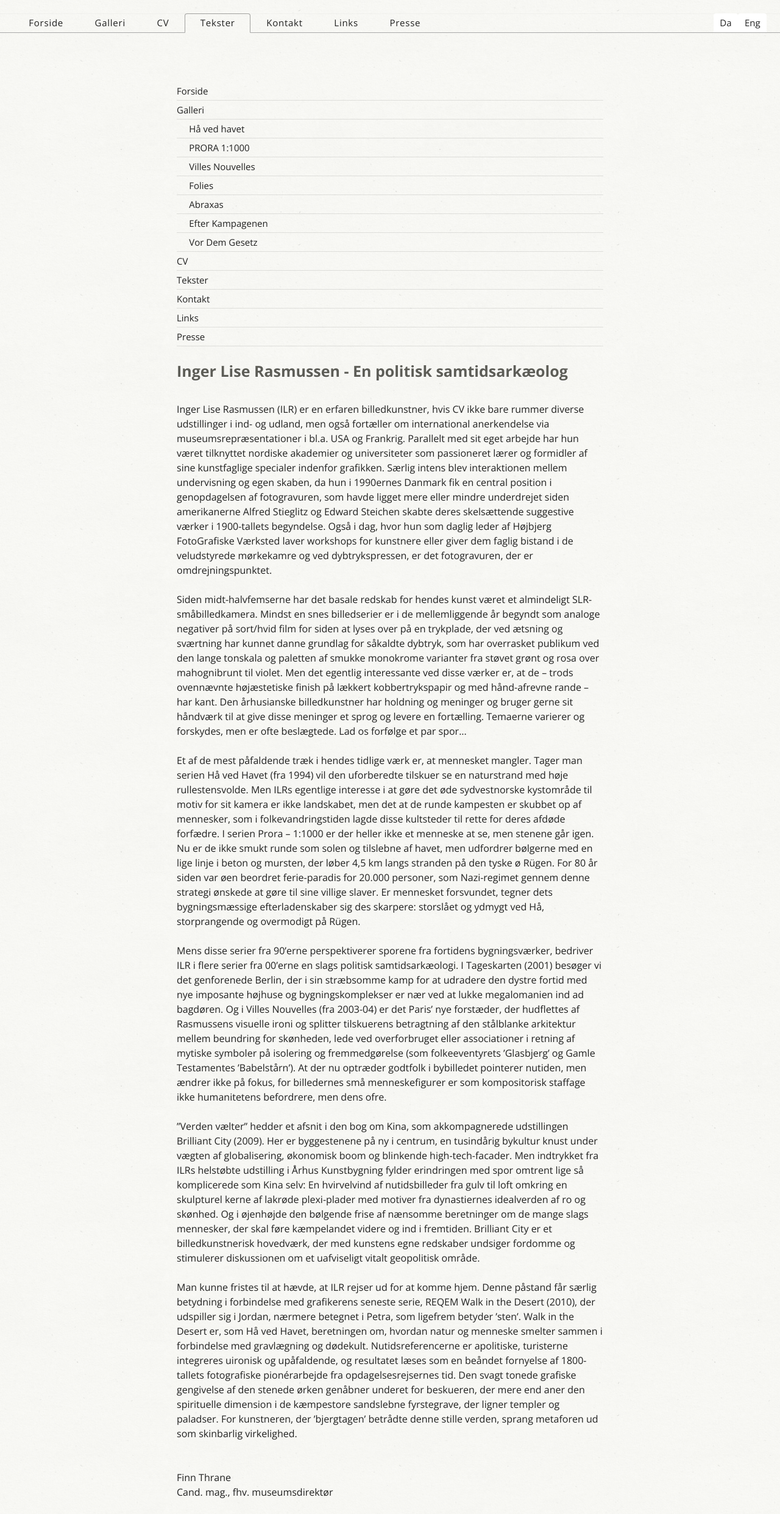
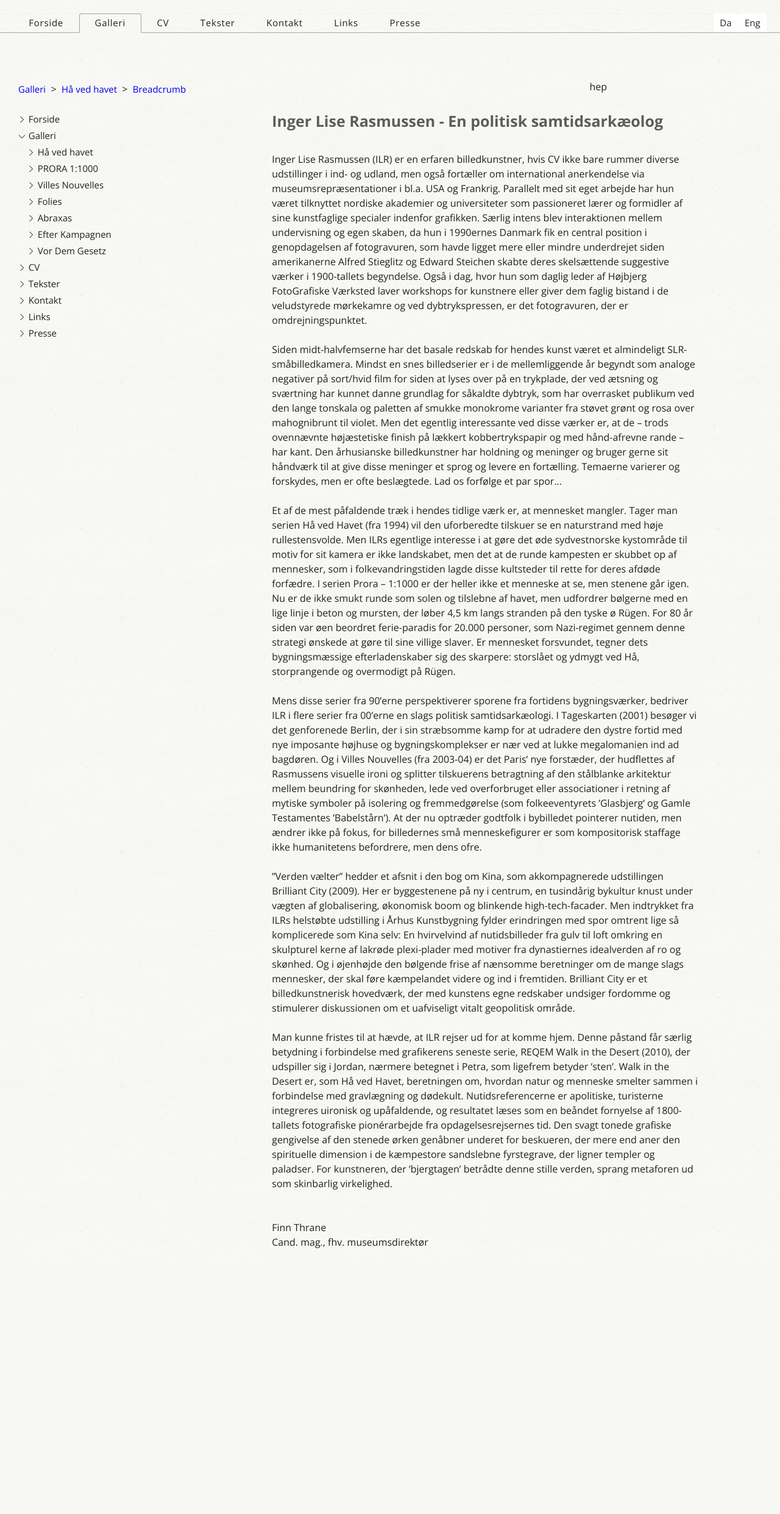
Before and after one commit to cirkavisti/FirstRepository, a PHP site: page /Ingerlise_HtmlSkitse/tekstdemo.php in a window 1280 px wide. Shown: the whole page at 61% size. After the commit the page ends 2047 px from the top, so only its background shows below. Run offline with PHP 8.4, Linux system fonts and the light colour scheme.

Commit message:
Arrows til leftMenu. PSD til opsætning

```diff
--- a/Ingerlise_HtmlSkitse/css/layout.css
+++ b/Ingerlise_HtmlSkitse/css/layout.css
@@ -83,7 +83,7 @@ body {
 	padding: 0px; /* padding: 1.75em 2em; */
 }
 .content-wrapper {
-	max-width: 960px;
+	max-width: 1280px;
 	margin: 0px auto;
 	text-align: left;
 }
@@ -221,6 +221,18 @@ header nav ul.langMenu li a {
 ul.leftMenu {
 	float: left;
 	width: 100%;
+	margin-left: -0.5em;
+}
+ul.leftMenu .Arrow {
+	display: inline-block;
+	line-height: 1.8em;
+	width: 12px;
+	height: 14px;
+	background: url(../images/Arrows.png) 0px 0px no-repeat;
+	/* border: 1px solid red; */
+	text-indent: -999em;
+	vertical-align: middle;
+	margin-right: 0.35em;
 }
 ul.leftMenu li {
 	display: inline-block;
@@ -230,22 +242,53 @@ ul.leftMenu li {
 	width: 100%; /* 6.6666%; /* 8.3333%; */
 }
 ul.leftMenu li a {
-	padding: 0px;
-	width: 100%;
-	line-height: 2em;
+	padding: 0px 0.5em 0px 0.5em;
+	width: auto; /* 100%; */
+	line-height: 1.8em; /* 2em */
 	display: inline-block;
 	float: left;
 	text-decoration: none;
 	margin: 0px;
-	border-bottom: 1px solid rgba(0,0,0,0.1);
+	/* border-bottom: 1px solid rgba(0,0,0,0.05); */
 	color: rgba(0,0,0,0.87);
 	font-size: 15px;
+	/* background: white; */
 }
-ul.leftMenu ul li a {
-	padding: 0px 0px 0px 1.35em; /* indent links here */
-	width: 100%;
+ul.leftMenu li a {
+	padding: 0px 0.5em 0px 0.5em;
+	width: auto; /* 100%; */
+	line-height: 1.8em; /* 2em */
+	display: inline-block;
+	float: left;
+	text-decoration: none;
+	margin: 0px;
+	/* border-bottom: 1px solid rgba(0,0,0,0.05); */
+	color: rgba(0,0,0,0.87);
+	font-size: 15px;
+	/* background: white; */
+}
+ul.leftMenu li a.active-trail .Arrow {
+	background: url(../images/Arrows.png) -12px -1px no-repeat;
 }
 
+/* second level menu */
+ul.leftMenu ul li a {
+	/* padding: 0px 0px 0px 1.35em; /* indent links here */
+	/* padding-left: 1.5em; */
+	margin-left: 1em;
+	width: auto; /* 100%; */
+}
+
+/* Breadcrumbs */
+ul.Breadcrumbs {}
+ul.Breadcrumbs li {
+	display: inline;
+	width: auto;
+}
+ul.Breadcrumbs li a {
+	text-decoration: none;
+	font-size: 15px;
+}
 
 /* +++++++++++++++++++++++++++++++++++++++++++++++++++++++ */
 /* typography */
@@ -280,3 +323,64 @@ h2 {
 h3 {
 	font-size: 19px;
 }
+
+
+/* ++++++++++++++++++++++++++++++++++++++++++++++++++++++++++++++++++++++++++ */
+/* grids */
+
+.grid {
+	width: auto;
+	padding: 0px 15px; /* 0px 15px; */
+}
+.grid:after {
+	content: "";
+	display: table;
+	clear: both;
+}
+
+[class*='col-'] {
+	padding: 0px 15px; /*  0px 15px; */
+}
+
+/* what about that module idea? */
+.floatRight { float: right; }
+.floatLeft { float: left; }
+
+
+/* +++++++++++++++++++++++++++++++++++++++++++++++++++++++++++++++++++++++++++++++++++++ */
+/* +++++++++++++++++++++++++++++++++++++++++++++++++++++++++++++++++++++++++++++++++++++ */
+/* +++++++++++++++++++++++++++++++++++++++++++++++++++++++++++++++++++++++++++++++++++++ */
+/* +++++++++++++++++++++++++++++++++++++++++++++++++++++++++++++++++++++++++++++++++++++ */
+/* +++++++++++++++++++++++++++++++++++++++++++++++++++++++++++++++++++++++++++++++++++++ */
+/* +++++++++++++++++++++++++++++++++++++++++++++++++++++++++++++++++++++++++++++++++++++ */
+/* +++++++++++++++++++++++++++++++++++++++++++++++++++++++++++++++++++++++++++++++++++++ */
+
+/* Media Queries */
+
+/* +++++++++++++++++++++++++++++++++++++++++++++++++++++++++++++++++++++++++++++++++++++ */
+/* +++++++++++++++++++++++++++++++++++++++++++++++++++++++++++++++++++++++++++++++++++++ */
+/* FIRST */
+@media only screen {
+
+  .col-1-1 { width: 99.9999%; }
+  .col-1-2 { width: 99.9999%; }
+  .col-1-3 { width: 99.9999%; }
+  .col-2-3 { width: 99.9999%; }
+  .col-1-4 { width: 99.9999%; }
+
+}
+
+
+/* ++++++++++++++++++++++++++++++++++++++++++++++++++++++++++++++++++++++++++ */
+/* ++++++++++++++++++++++++++++++++++++++++++++++++++++++++++++++++++++++++++ */
+/* larger */
+@media only screen and (min-width: 768px) {
+
+  .col-1-1 { width: 99.9999%; /* auto; */ }
+  .col-1-2 { width: 50%; }
+  .col-1-3 { width: 33.3333%; }
+  .col-2-3 { width: 66.6666%; }
+  .col-1-4 { width: 25%; }
+  .col-3-4 { width: 75%; }
+
+}
--- a/Ingerlise_HtmlSkitse/tekstdemo.php
+++ b/Ingerlise_HtmlSkitse/tekstdemo.php
@@ -1,5 +1,6 @@
 <?php require 'templates/Header.php'; ?>
 <?php require 'templates/SidebarMenu.php'; ?>
+<?php require 'templates/Breadcrumb.php'; ?>
 
 <!doctype html>
 <head>
@@ -12,12 +13,23 @@
 <body>
 	<div class="page-wrapper">
 		<?php
-			writeHeader('Tekster'); // output the header element
+			writeHeader('Galleri'); // output the header element
 			// writeMsg('Visti prøver argumentet!');
 		?>
 		<div class="content-wrapper">
+			<div class="grid">
+				<div class="col-3-4 floatLeft"><?php Breadcrumbs(''); ?></div>
+				<div class="col-1-4 floatLeft">hep</div>
+			</div>
+			<div class="grid">
+				<!-- sidebar column -->
+				<div class="col-1-4 floatLeft">
+					<!-- <h2>Galleri</h2> -->
+					<?php writeSideMenu('Galleri'); ?>
+				</div>
+				<!-- main column -->
+				<div class="col-3-4 floatLeft">
 					<div class="txtCol">
-				<?php writeSideMenu('Galleri'); ?>
 						<!-- <h2>INGER LISE RASMUSSEN – EN POLITISK SAMTIDSARKÆOLOG</h2> -->
 						<h2>Inger Lise Rasmussen - En politisk samtidsarkæolog</h2>
 						<p>Inger Lise Rasmussen (ILR) er en erfaren billedkunstner, hvis CV ikke bare rummer diverse udstillinger i ind- og udland, men også fortæller om international anerkendelse via museumsrepræsentationer i bl.a. USA og Frankrig. Parallelt med sit eget arbejde har hun været tilknyttet nordiske akademier og universiteter som passioneret lærer og formidler af sine kunstfaglige specialer indenfor grafikken. Særlig intens blev interaktionen mellem undervisning og egen skaben, da hun i 1990ernes Danmark fik en central position i genopdagelsen af fotogravuren, som havde ligget mere eller mindre underdrejet siden amerikanerne Alfred Stieglitz og Edward Steichen skabte deres skelsættende suggestive værker i 1900-tallets begyndelse. Også i dag, hvor hun som daglig leder af Højbjerg FotoGrafiske Værksted laver workshops for kunstnere eller giver dem faglig bistand i de veludstyrede mørkekamre og ved dybtrykspressen, er det fotogravuren, der er omdrejningspunktet.</p>
@@ -30,6 +42,8 @@
 						Cand. mag., fhv. museumsdirektør</p>
 					</div>
 				</div>
+			</div> <!-- end of grid -->
+		</div>
 	</div>
 </body>
 </html>
--- /dev/null
+++ b/Ingerlise_HtmlSkitse/templates/Breadcrumb.php
@@ -0,0 +1,24 @@
+<?php
+
+	$bcMenu = array('Galleri', 'Hå ved havet', 'Breadcrumb');
+
+	// this function outputs the header element, with menus and wrappers
+	function Breadcrumbs($activeTab) {
+
+		global $bcMenu; // NOW i can use this inside this function
+		$menuLen = count($bcMenu);
+
+		echo '<nav>';
+		// left sidebar menu here
+		echo '<ul class="Breadcrumbs">';
+		for ($x = 0; $x < $menuLen; $x++) {
+			echo '<li><a href="#">' . $bcMenu[$x] . '</a>';
+			if ($x < ($menuLen -1)) {
+				echo '&nbsp;&nbsp;>&nbsp;&nbsp;';
+			}
+		}
+		echo '</ul>';
+		echo '</nav>';
+	}
+
+?>
--- a/Ingerlise_HtmlSkitse/templates/SidebarMenu.php
+++ b/Ingerlise_HtmlSkitse/templates/SidebarMenu.php
@@ -7,7 +7,7 @@
 		'Villes Nouvelles',
 		'Folies',
 		'Abraxas',
-		'Efter Kampagenen',
+		'Efter Kampagnen',
 		'Vor Dem Gesetz'
 	);
 
@@ -23,15 +23,15 @@
 		echo '<ul class="leftMenu">';
 		for ($x = 0; $x < $menuLen; $x++) {
 			if ($leftMenu[$x] == $activeTab) {
-				echo '<li><a href="#" class="active-trail">' . $leftMenu[$x] . '</a>';
+				echo '<li><a href="#" class="active-trail"><span class="Arrow">></span>' . $leftMenu[$x] . '</a>';
 				// print the subLeftMenu for the active tab
 				echo '<ul>';
 				for ($c = 0; $c < $subMenuLen; $c++) {
-					echo '<li><a href="#">' . $subLeftMenu[$c] . '</a>';
+					echo '<li><a href="#"><span class="Arrow">></span>' . $subLeftMenu[$c] . '</a>';
 				}
 				echo '</ul>';
 			} else {
-				echo '<li><a href="#">' . $leftMenu[$x] . '</a>';
+				echo '<li><a href="#"><span class="Arrow">></span>' . $leftMenu[$x] . '</a>';
 			}
 		}
 		echo '</ul>';
```
Also changed, not shown: Ingerlise_HtmlSkitse/index.php (added, +16 -0 lines), Ingerlise_HtmlSkitse/tekstdemo.html (deleted, +0 -44 lines), Ingerlise_HtmlSkitse/images/Arrows.png (added), 2 other files. Lines whose indentation alone changed are shown as unchanged.
